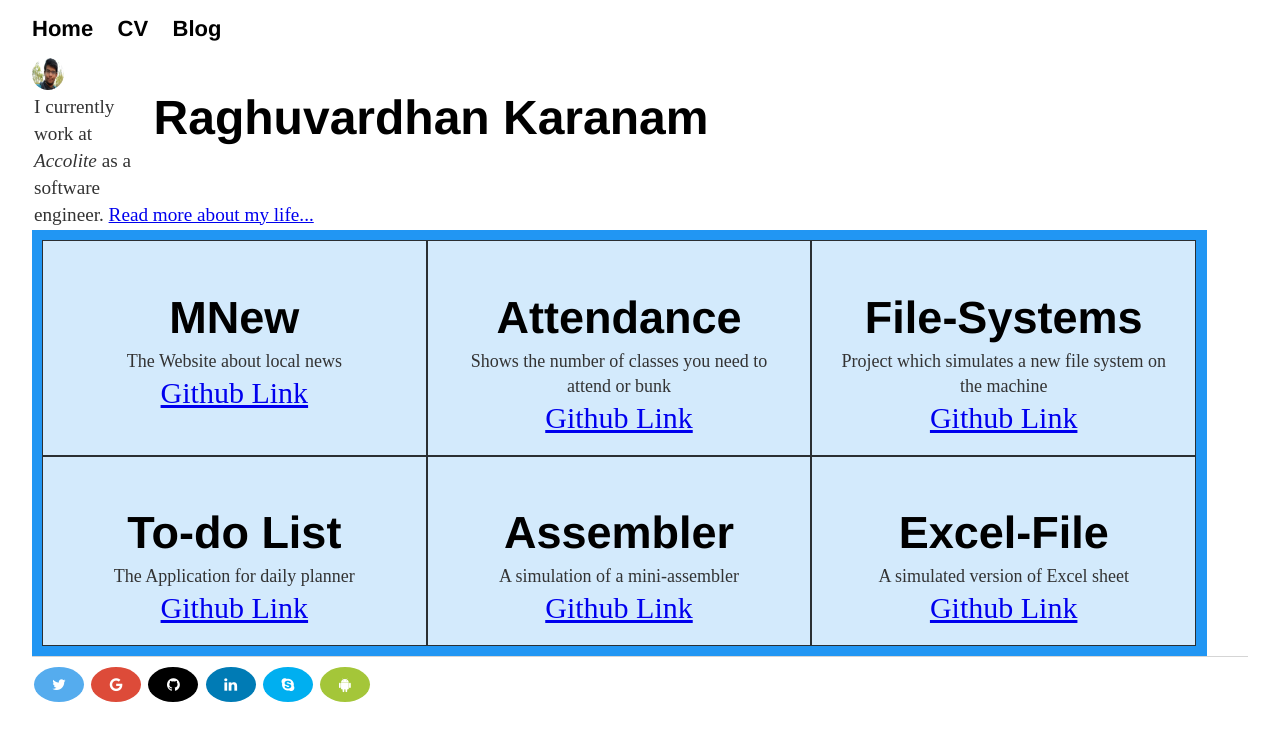
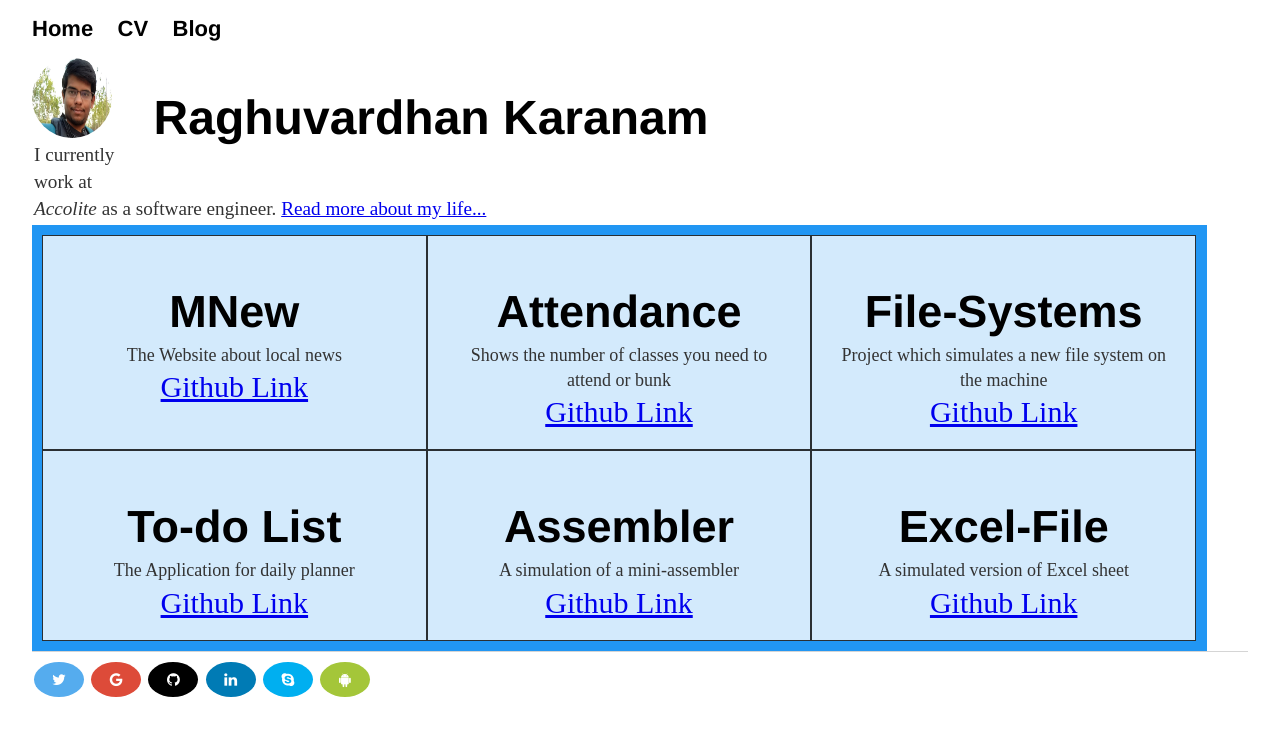
Before and after one commit to raghuvardhan/raghuvardhan.github.io, a Jekyll site: the page built from index.html, in a window 1280 px wide. Shown: the top 741 px of the page. Built offline with Jekyll 4.4.1, drawn with Linux system fonts in a browser that asks for light colours.

Commit message:
Update css/main.css

```diff
--- a/css/main.css
+++ b/css/main.css
@@ -94,8 +94,8 @@ ul.posts li {
 
 img {
     border-radius: 50%;
-    height: 2em;
-    width: 2em;
+    height: 5em;
+    width: 5em;
 }
 .projects{
     margin: 2em;
```
